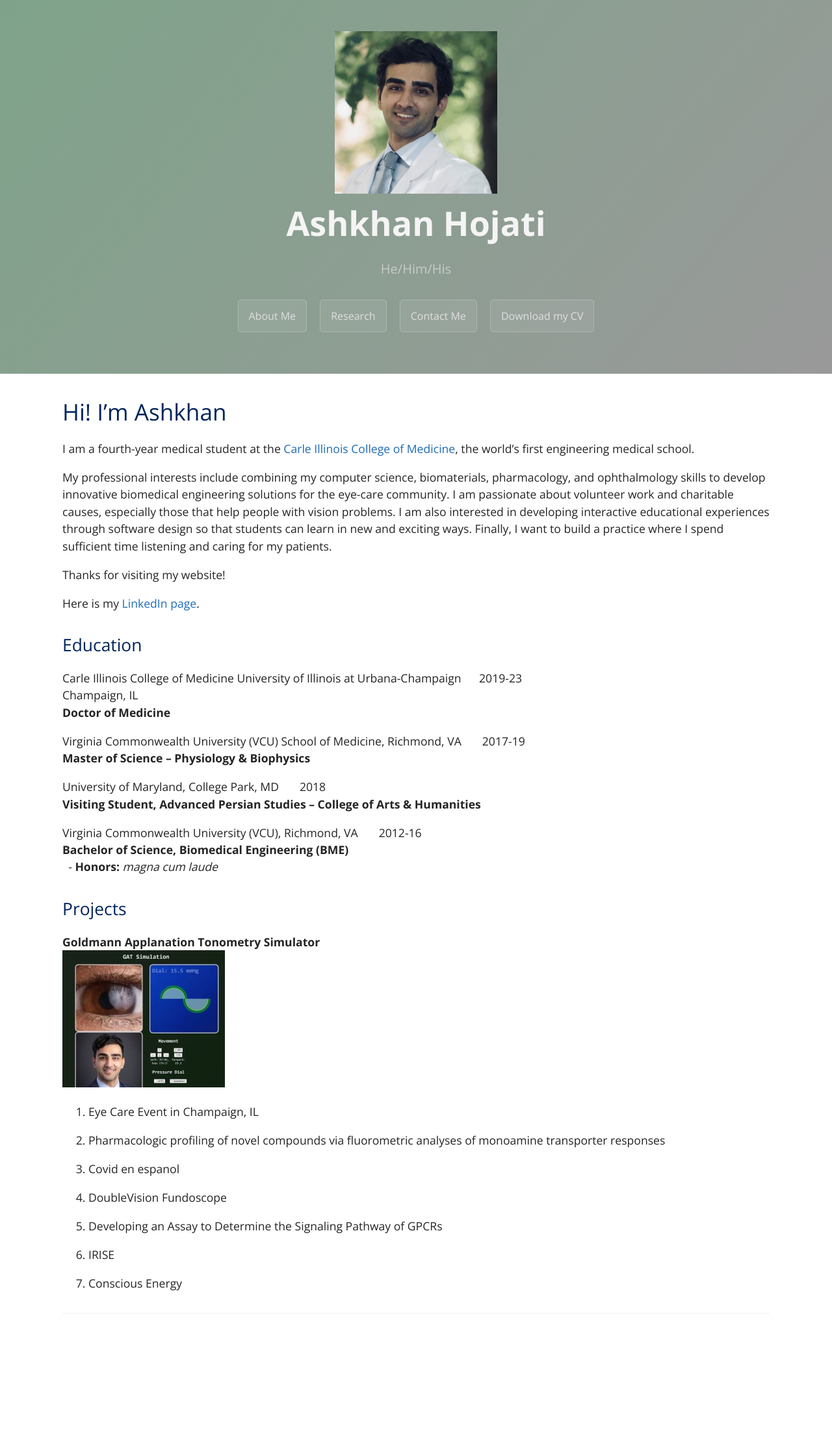
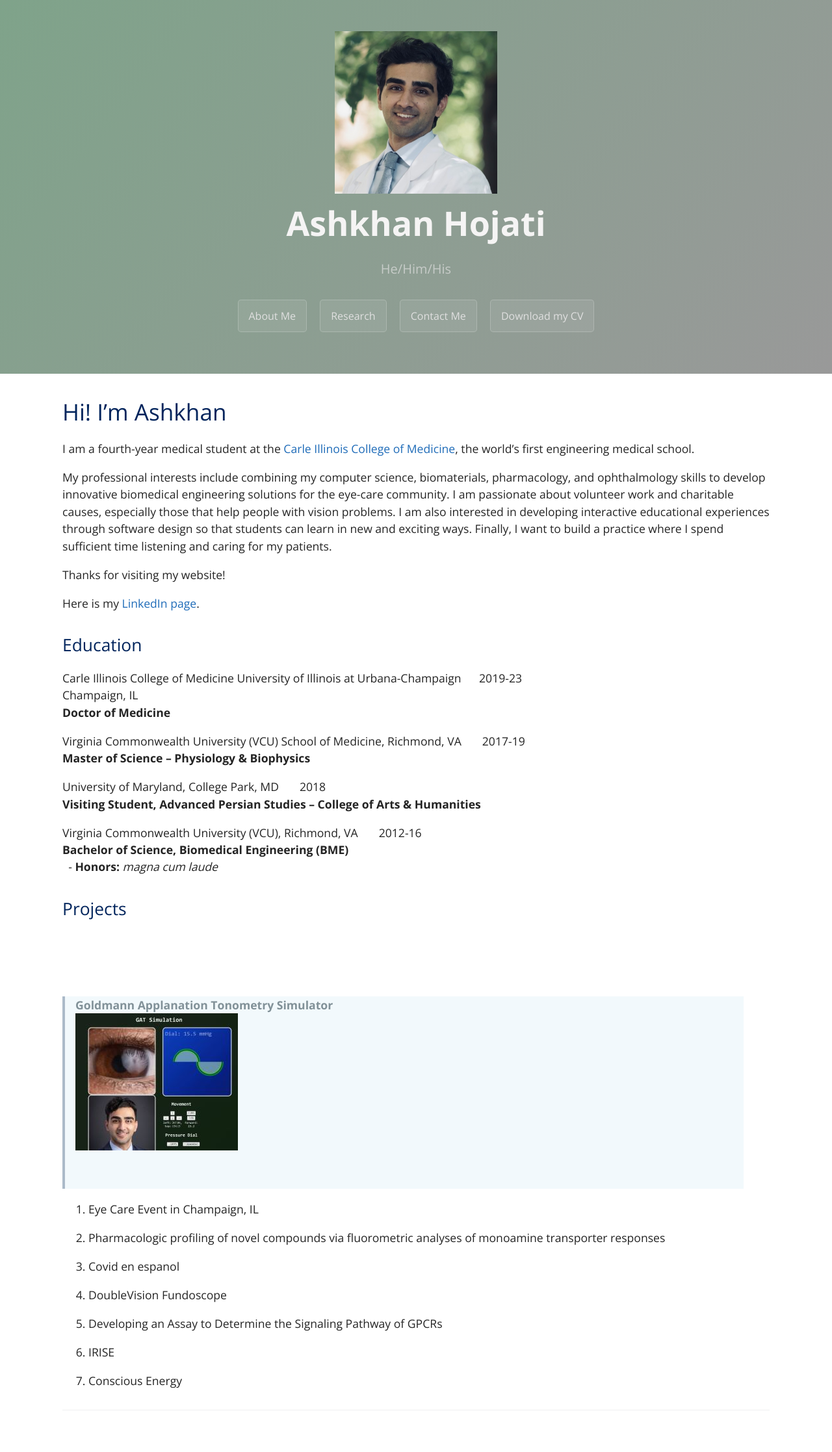
Before and after one commit to EyeCanDoIt/EyeCanDoIt.github.io, a Jekyll site: the page built from index.md, in a window 1280 px wide. Shown: the whole page at 65% size. Built offline with Jekyll 4.4.1, drawn with Linux system fonts in a browser that asks for light colours; before the commit the page ends 2085 px from its top, so only the background shows below that.

Commit message:
Update index.md

```diff
--- a/index.md
+++ b/index.md
@@ -39,10 +39,12 @@ Virginia Commonwealth University (VCU), Richmond, VA		&nbsp;&nbsp;&nbsp;&nbsp;&n
 
 ## Projects
 
+<br><br><br>
+>
 **Goldmann Applanation Tonometry Simulator**
 <br>
 <img src="https://EyeCanDoIt.github.io/Images/GAT.jpg" alt="https://EyeCanDoIt.github.io/Images/GAT.jpg" loading="lazy">
-
+ <br><br><br>
 
 
 2. Eye Care Event in Champaign, IL
```
